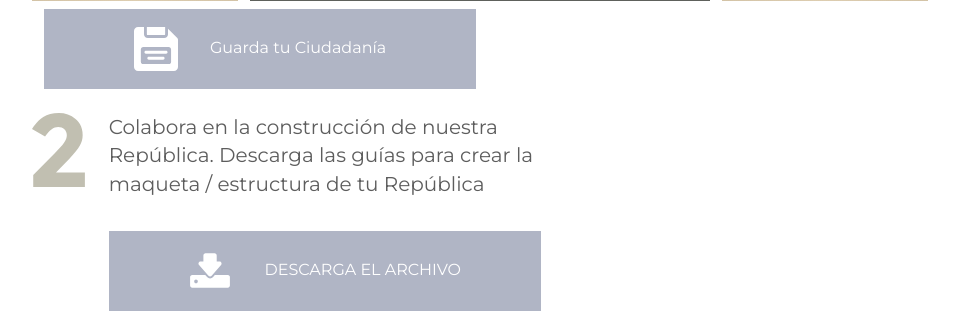
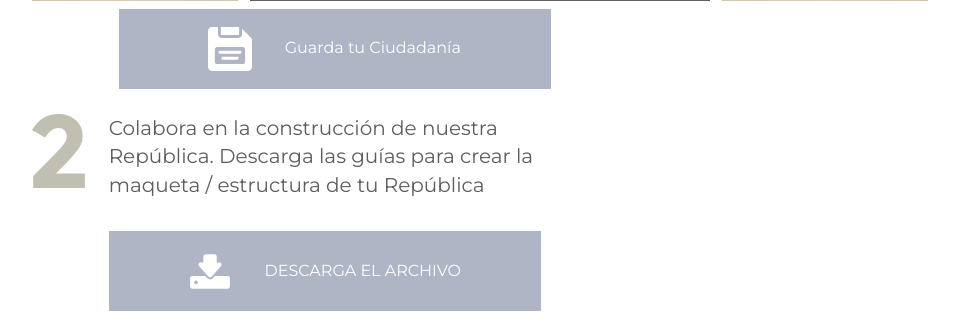
Before and after one commit to beren5000/ghosttown, a Django app: template imagemap/applications/images/templates/images/addImage.html in a window 1280 px wide. Shown: the part 638-967 px from the top of the page, without its empty margins (160-1119 px from the left). Run offline with Django 3.2, Linux system fonts and the light colour scheme; the template is opened without the code that fills it: values that come from a table or form of the project are taken from there, others are empty; parts of the project's set-up code (start-up, migrations or seed data) failed here and were passed over; some libraries are stand-ins or nearby versions; some web fonts are replaced.

Commit message:
align again

```diff
--- a/imagemap/applications/images/templates/images/addImage.html
+++ b/imagemap/applications/images/templates/images/addImage.html
@@ -170,7 +170,7 @@
     </div>
     <div class="row push-down-10">
         <div class="container2">
-            <div class=" col-xs-6" style="text-align: center;">
+            <div class="col-xs-offset-1 col-xs-6" style="text-align: center;">
                 <a href="{% url 'printable_card' %}"><button id="btn-download" type="button" class=""> <img src="/static/ghosttown/img/asset-icono-guardar-43.svg" style="width: 55px;margin-right: 35px;"> Guarda tu Ciudadanía</button></a>
             </div>
             <div class="col-xs-6"></div>
```
